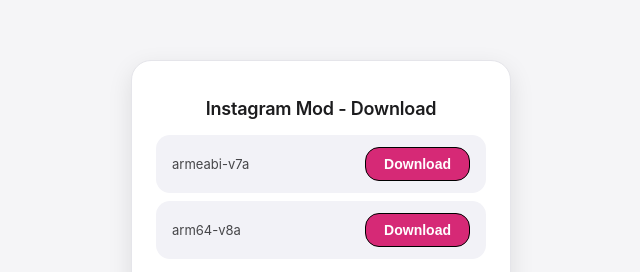
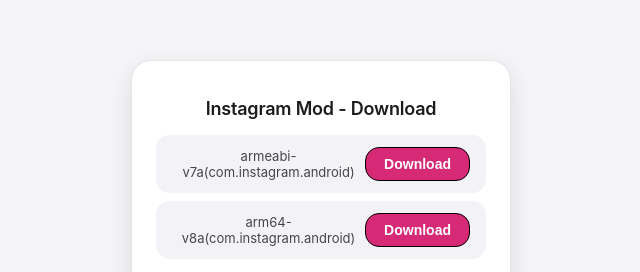
Before and after one commit to instaelite/instaelite.github.io, a plain HTML site: page index.html in a window 1280 px wide. Shown: the part 202-474 px from the top of the page, without its empty margins (319-959 px from the left). Drawn offline with Linux system fonts and the light colour scheme.

Commit message:
Update index.html

```diff
--- a/index.html
+++ b/index.html
@@ -11,14 +11,14 @@
         <h1>Instagram Mod - Download</h1>
 
         <div class="version-block">
-            <div class="version-title">armeabi-v7a</div>
+            <div class="version-title">armeabi-v7a(com.instagram.android)</div>
             <button class="download-btn" onclick="startCountdown(this, 'https://example.com/instamod-v7a.apk')">
                 Download
             </button>
         </div>
 
         <div class="version-block">
-            <div class="version-title">arm64-v8a</div>
+            <div class="version-title">arm64-v8a(com.instagram.android)</div>
             <button class="download-btn" onclick="startCountdown(this, 'https://example.com/instamod-v8a.apk')">
                 Download
             </button>
```
